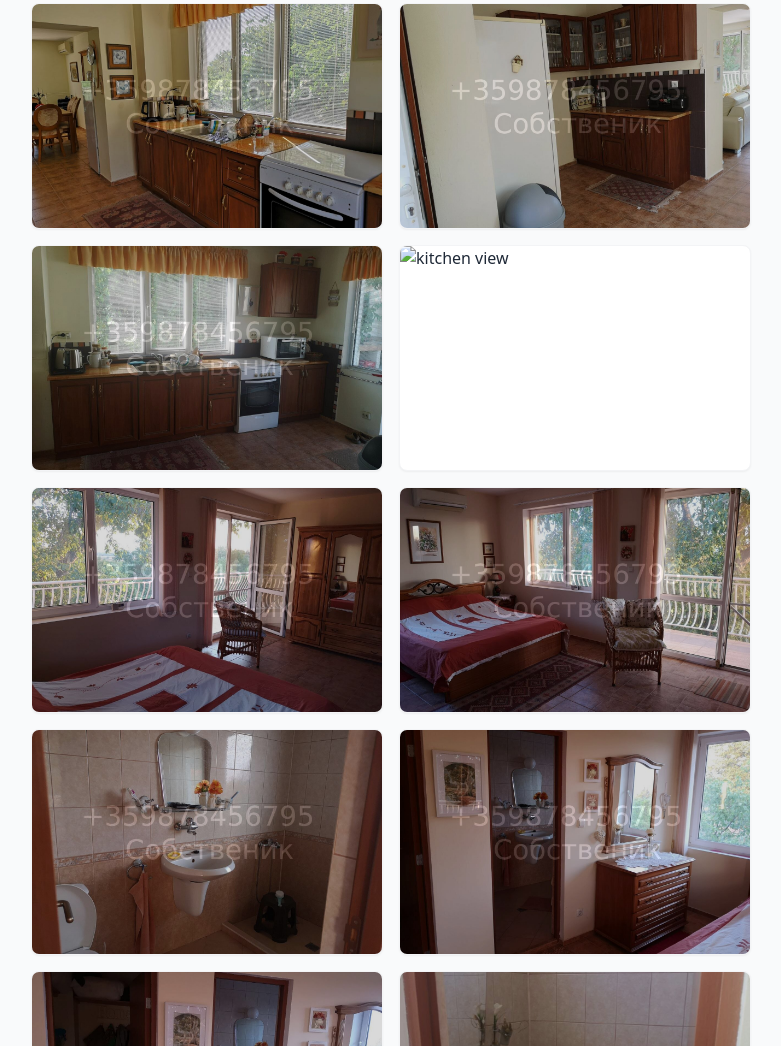
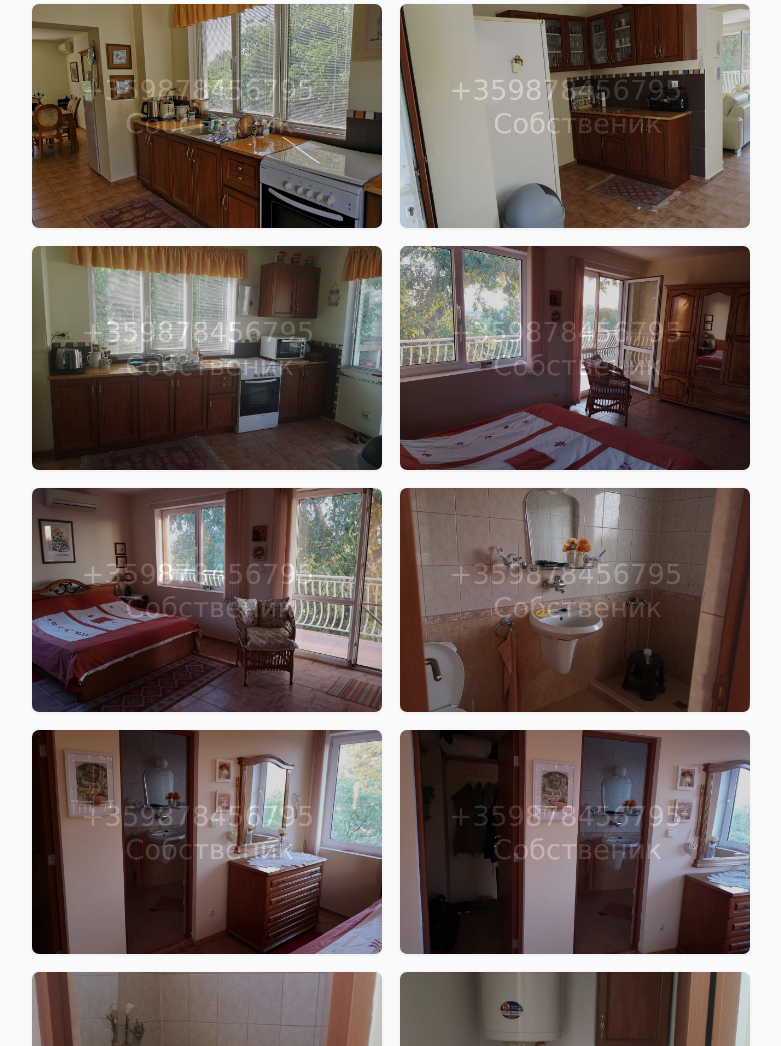
Before and after one commit to cryptopete26/goritsa-property, a plain HTML site: page index.html in a window 1280 px wide. Shown: the part 2033-3079 px from the top of the page, without its empty margins (57-838 px from the left). Drawn offline with nearby package versions, Linux system fonts and the light colour scheme.

Commit message:
fixed kitchen grid

```diff
--- a/index.html
+++ b/index.html
@@ -248,7 +248,7 @@
         // Render Gallery Dynamic Grid
         const galleryConfig = [
             { dir: 'livingroom', count: 8 },
-            { dir: 'kitchen', count: 4 },
+            { dir: 'kitchen', count: 3 },
             { dir: 'upstairs', count: 5 },
             { dir: 'stairs', count: 3 },
             { dir: 'views-outside', count: 6 }
```
